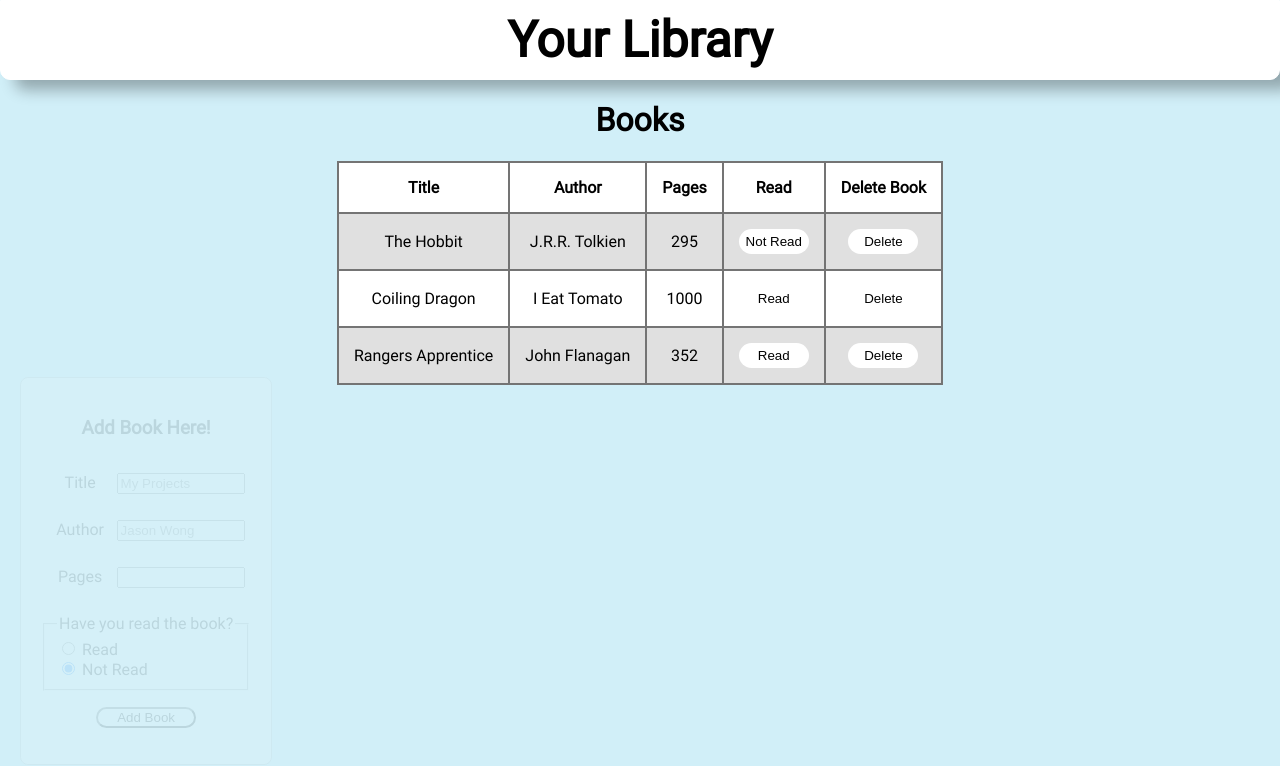
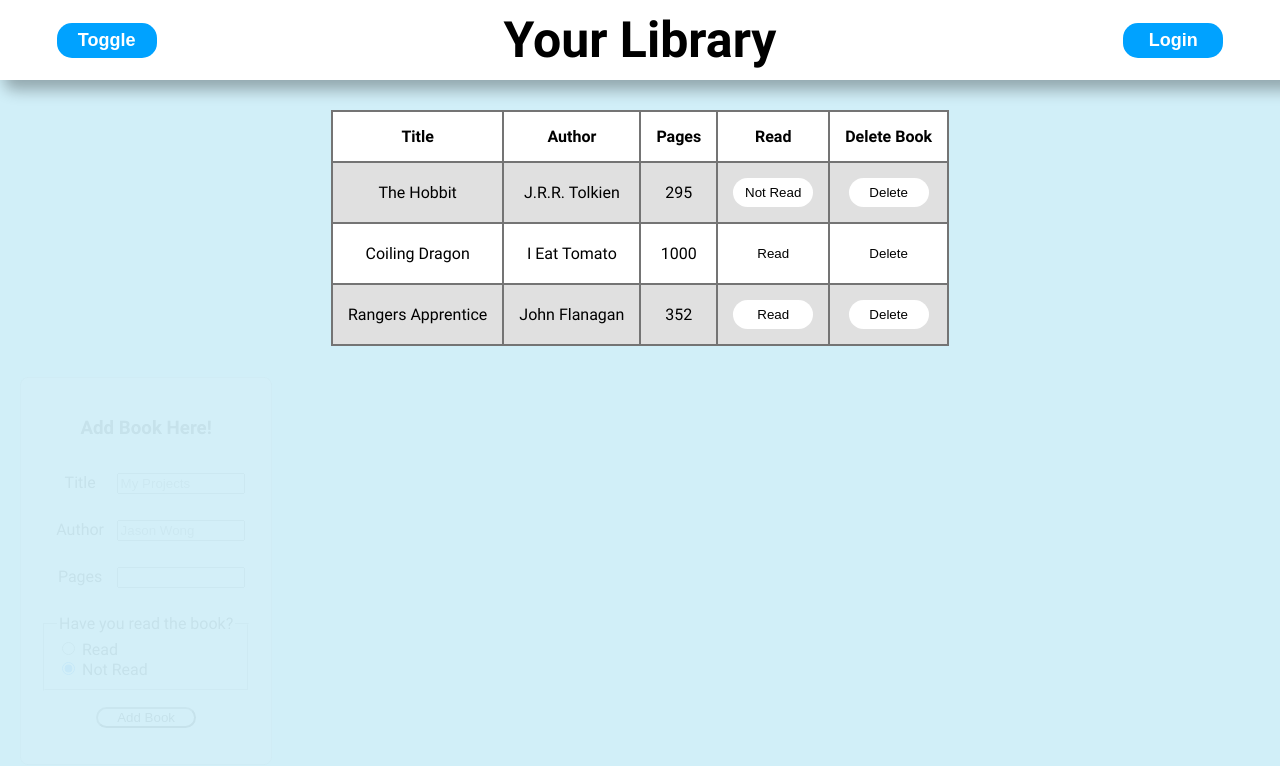
Before and after one commit to jw287962/books, a plain HTML site: page index.html in a window 1280 px wide. Drawn offline with Linux system fonts and the light colour scheme.

Commit message:
updated design for adding books

```diff
--- a/index.html
+++ b/index.html
@@ -10,7 +10,11 @@
 </head>
 <body>
    <div class="header">
+
+        <button class="toggleform">Toggle</button>
       <a href="./index.html">Your Library</a>
+      <button class="login">Login</button>
+
    </div>
     <div class="formbody">
 
@@ -49,7 +53,7 @@
     </div>
 
     <div class="library">
-        <h1>Books</h1>
+
         <table id="books">
             <tr >
                 <th>Title</th>
--- a/js/books.js
+++ b/js/books.js
@@ -23,10 +23,24 @@ var Buttons = document.querySelectorAll('button');
 var hasSubmit = false;
 let clickButton = document.querySelectorAll('button');
 
+const formButton = document.querySelector('.toggleform');
+
     findClickedButton();
+    var toggle = false;
+formButton.addEventListener('click', e =>{
+    const form = document.querySelector('form');
+
+    if(!toggle){
+    form.setAttribute('id','active');
+    toggle=true;
+    }
+    else{
+        form.removeAttribute('id','active');
+        toggle = false;
+    }
+});
 
 // await click of add book
-
 
 addNewButton.addEventListener('submit', e => {
     //gets form data
--- a/style.css
+++ b/style.css
@@ -1,6 +1,11 @@
 @font-face {
-    font-family: Roboto;
+    font-family: 'Roboto';
     src: url('./font/Roboto-Regular.ttf');
+}
+@font-face {
+    font-family: 'Roboto';
+    src: url('./font/Roboto-Bold.ttf');
+    font-weight: bold;
 }
 
 body{
@@ -9,31 +14,51 @@ body{
     justify-items: center;
     background-color: rgb(209, 239, 248);
     min-height: 300px;
+
 }
 /* header */
+
+
 .header{
-    display: grid;
-   grid-column: 1 / -1;
+display: grid;
+    grid-template-columns: 1fr 4fr 1fr;
+   grid-column: 2;
    width: 100vw;
    font-size: 50px;
+   padding: 10px;
+   text-align: center;
+   color: rgb(0, 0, 0);
+   background-color: rgb(255, 255, 255);
+   border: 1px solid white;
+   border-radius: 0px 0px 10px 10px;
+   box-shadow: 0.3em 0.2em 0.3em rgba(0, 0, 0, 0.3);
+   justify-items: center;
+   align-items: center;
+}
+
+.toggleform{
+    grid-column: 1;
+}
+.header a{
+    color: rgb(0, 0, 0);
+    text-decoration: none;
+}
+
+
+.header a, .login, .toggleform{
+    font-weight: bold;
+
+    justify-items: center;
 
 }
 
-.header a{
-    padding: 10px;
-    display:grid;
-    text-decoration: none;
-    color: rgb(0, 0, 0);
-    font-weight: 900;
-    background-color: rgb(255, 255, 255);
-    justify-items: center;
-    border: 1px solid white;
-    border-radius: 0px 0px 10px 10px;
-    box-shadow: 0.3em 0.2em 0.3em rgba(0, 0, 0, 0.3);
+.login,.toggleform{
+    width: 100px;
+    background-color: rgb(0, 162, 255);
+    color: white;
+    font-size: 18px;
 
 }
-
-
 
 
 table{
@@ -55,11 +80,11 @@ form{
     left: 0px;
     bottom: 15px;
     background-color: rgb(255, 255, 255);
-    opacity: 0.1;
+    opacity: 0.05;
     padding: 20px;
     border-radius: 8px;
 }
-form:hover{
+form:focus-within, #active{
         opacity: 1;
 
     width: max-content;
@@ -129,14 +154,15 @@ tr:nth-child(2n){
 
 table{
     background-color: white;
+    margin: 30px;
 }
 
 
 
 button{
-    width: 70px;
+    width: 80px;
     border: none;
-    height: 25px;
+    padding: 7px;
 }
 
 button:active{
```
Also changed, not shown: font/Roboto-Bold.ttf (added).
